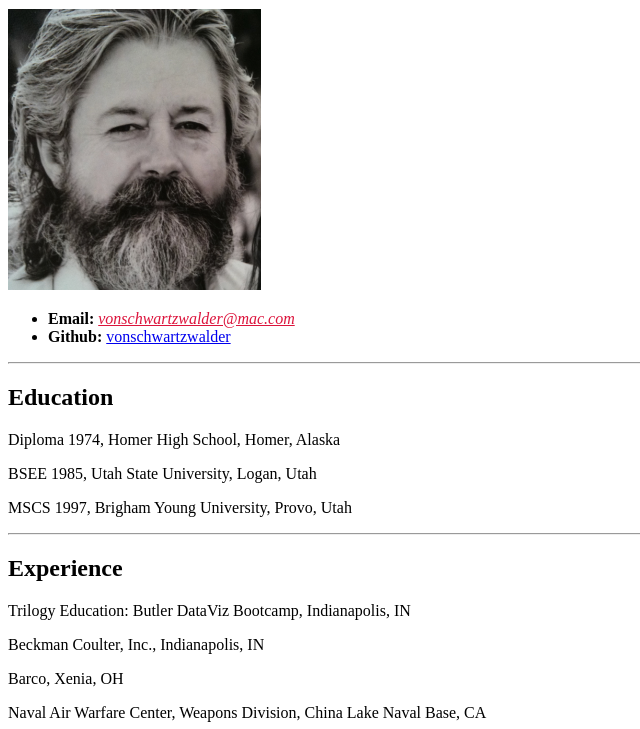
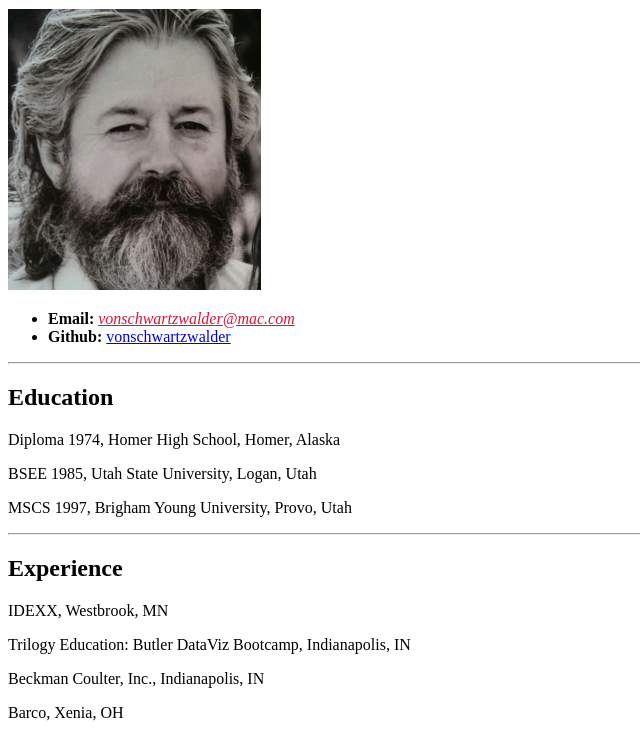
Before and after one commit to vonschwartzwalder/vonschwartzwalder.github.io, a plain HTML site: page resume.html in a window 1280 px wide. Shown: the part 71-800 px from the top of the page, without its empty margins (0-640 px from the left). Drawn offline with Linux system fonts and the light colour scheme.

Commit message:
added employment

```diff
--- a/resume.html
+++ b/resume.html
@@ -50,6 +50,7 @@
 
   <section>
     <h2>Experience</h2>
+    <p>IDEXX, Westbrook, MN</p>
     <p>Trilogy Education: Butler DataViz Bootcamp, Indianapolis, IN</p>
     <p>Beckman Coulter, Inc., Indianapolis, IN</p>
     <p>Barco, Xenia, OH</p>
```
